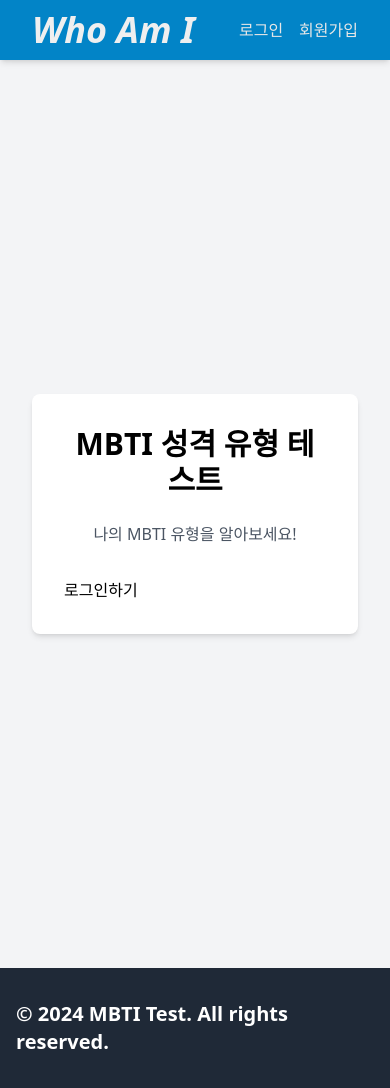
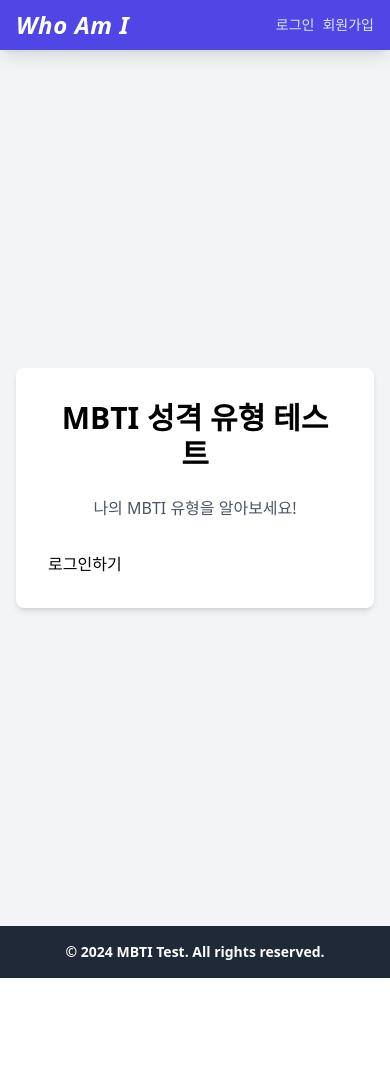
Before and after one commit to sum529-create/who-am-i, a React (Vite) app: page / in a window 390 px wide. After the commit the page ends 978 px from the top, so only its background shows below. Built offline with nearby package versions, Linux system fonts and the light colour scheme.

Commit message:
✨ Update : 로딩 및 오류 처리 컴포넌트 추가, 레이아웃 및 스타일 개선

```diff
--- a/src/components/TestResultList.jsx
+++ b/src/components/TestResultList.jsx
@@ -2,6 +2,8 @@ import { useQuery } from "@tanstack/react-query"
 import { getTestResults } from "../api/testResults"
 import TestResultItem from "./TestResultItem"
 import useAuthStore from "../zustand/authStore"
+import Loading from "./common/Loading";
+import Error from "./common/Error";
 
 const TestResultList = () => {
   const {data:testResultList, isLoading, isError, error} = useQuery({
@@ -11,15 +13,11 @@ const TestResultList = () => {
   const {user} = useAuthStore();
 
   if(isLoading) return (
-    <div className="w-full flex justify-center items-center min-h-[200px]">
-      <div className="animate-spin rounded-full h-12 w-12 border-t-2 border-b-2 border-blue-500"></div>
-    </div>
+    <Loading/>
   );
 
   if(isError) return (
-    <div className="w-full text-center text-red-600 py-8">
-      Error: {error.message}
-    </div>
+    <Error message={error.message}/>
   );
 
   return (
--- a/src/layout/Footer.jsx
+++ b/src/layout/Footer.jsx
@@ -1,9 +1,9 @@
 const Footer = () => {
   return (
-    <footer className="bg-gray-800 text-white py-8">
+    <footer className="bg-gray-800 text-white py-4 sm:py-8">
       <div className="max-w-screen-xl mx-auto px-4">
         <div className="flex justify-center items-center">
-          <div className="text-xl font-semibold">
+          <div className="text-sm sm:text-base lg:text-xl font-semibold">
             <p>© 2024 MBTI Test. All rights reserved.</p>
           </div>
         </div>
--- a/src/layout/Header.jsx
+++ b/src/layout/Header.jsx
@@ -5,33 +5,38 @@ const Header = () => {
   const {token, logout} = useAuthStore();
 
   return (
-    <header className="w-full h-[60px] bg-sky-600 text-[#FFF] flex items-center justify-center shadow-md sticky top-0 z-10">
-      <nav className="max-w-screen-xl w-full h-full flex items-center justify-between px-8 sm:px-4">
-        <Link to="/" className="text-4xl font-extrabold flex items-center cursor-pointer text-[#efefef] italic">
+    <header className="w-full h-[50px] sm:h-[60px] bg-indigo-600 text-white flex items-center justify-center shadow-lg sticky top-0 z-10">
+      <nav className="max-w-screen-xl w-full h-full flex items-center justify-between px-4 sm:px-8">
+        <Link to="/" className="text-2xl sm:text-3xl lg:text-4xl font-extrabold flex items-center cursor-pointer text-white italic tracking-wide">
           Who Am I
         </Link>
-        <div className="flex justify-center gap-4 items-center cursor-pointer text-[#e7e7e7]">
-          {!token?
+        <div className="flex justify-center gap-2 sm:gap-4 items-center cursor-pointer text-sm sm:text-base">
+          {!token ?
             <>
-              <Link to="/login">
+              <Link to="/login" className="text-indigo-100 hover:text-white transition-colors">
                 로그인
               </Link>
-              <Link to="/signup">
+              <Link to="/signup" className="text-indigo-100 hover:text-white transition-colors">
                 회원가입
               </Link>
             </>
-          :
+            :
             <>
-              <Link to="/profile">
+              <Link to="/profile" className="text-indigo-100 hover:text-white transition-colors hidden sm:block">
                 프로필
               </Link>
-              <Link to="/test-page">
+              <Link to="/test-page" className="text-indigo-100 hover:text-white transition-colors">
                 테스트
               </Link>
-              <Link to="/test-result-page">
+              <Link to="/test-result-page" className="text-indigo-100 hover:text-white transition-colors whitespace-nowrap">
                 결과보기
               </Link>
-              <button onClick={logout} className="font-normal py-2 px-4 rounded-full transition-all bg-[#c8c8c8] text-[#383838] hover:bg-[#4ba17d] hover:text-white">
+              <button
+                onClick={logout}
+                className="text-sm font-normal py-1.5 sm:py-2 px-3 sm:px-4 rounded-full transition-all
+                         bg-white text-indigo-700 hover:bg-indigo-100
+                         shadow-sm hover:shadow-md"
+              >
                 로그아웃
               </button>
             </>
@@ -42,4 +47,4 @@ const Header = () => {
   )
 }
 
-export default Header
+export default Header;
--- a/src/layout/Layout.jsx
+++ b/src/layout/Layout.jsx
@@ -17,15 +17,15 @@ const Layout = () => {
   },[userData])
 
   return (
-    <>
+    <div className="min-h-screen flex flex-col">
       <Header/>
-      <main className="flex flex-col bg-gray-100 items-center justify-center w-full min-h-screen box-border animate-fadeIn">
-        <div className="w-full flex justify-center max-w-screen-xl relative mx-auto p-8 ">
+      <main className="flex-1 bg-gray-100 flex flex-col">
+        <div className="flex-1 w-full max-w-screen-xl mx-auto p-4 sm:p-8">
           <Outlet context={currentUser}/>
         </div>
       </main>
       <Footer/>
-    </>
+    </div>
   )
 }
 
```
